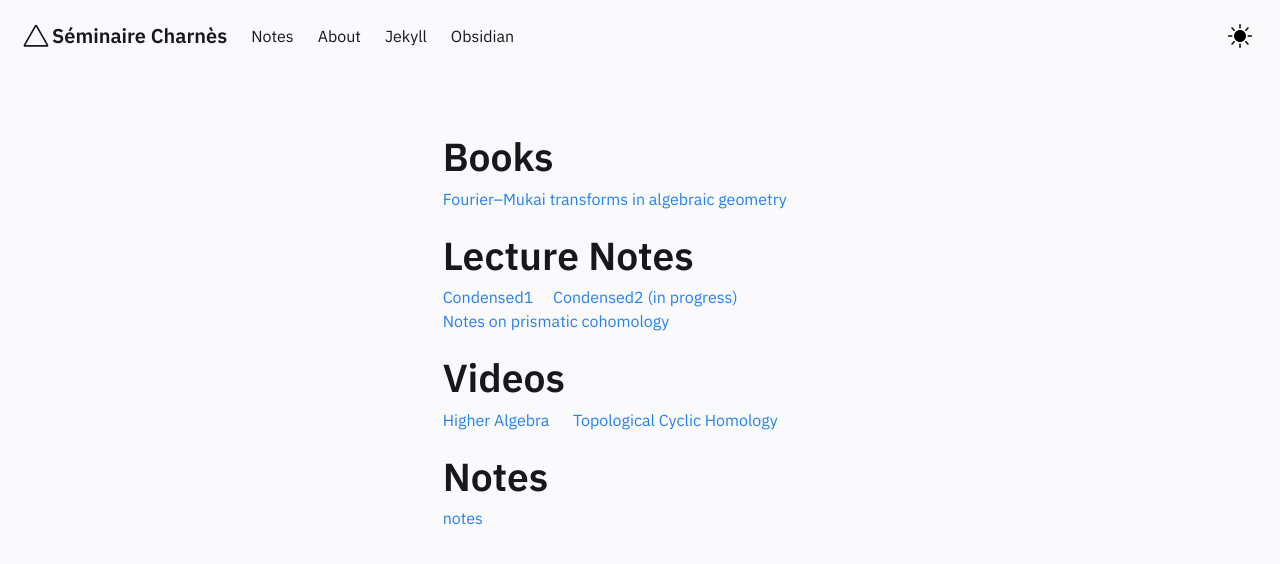
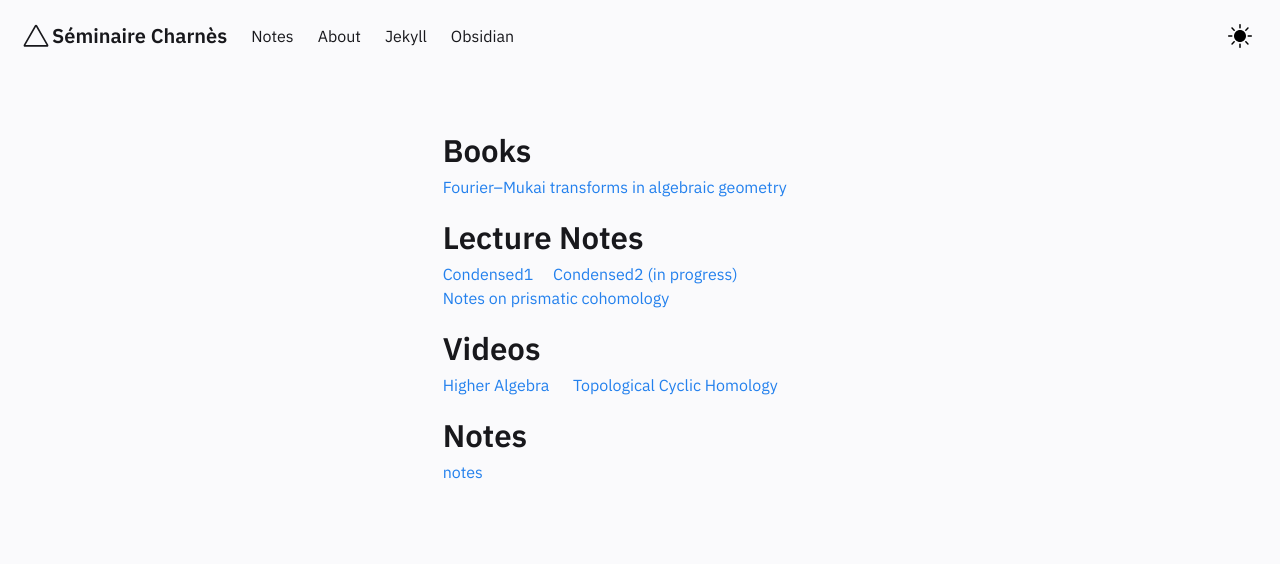
Before and after one commit to runxg/runxg.github.io, a Jekyll site: the page built from pages/index.md, in a window 1280 px wide. Shown: the top 564 px of the page. Built offline with Jekyll 4.4.1, drawn with Linux system fonts in a browser that asks for light colours.

```diff
--- a/_includes/Homepage.html
+++ b/_includes/Homepage.html
@@ -1,6 +1,6 @@
 <div class="column is-4">
     <div class="block homeblock">
-    <p><h1>Books</h1>
+    <p><h2>Books</h2>
         <details>
         <summary> <a href="https://typo.iwr.uni-heidelberg.de/fileadmin/groups/arithgeo/templates/data/Judith_Ludwig/Derivierte_Kategorien/H.pdf">
             Fourier–Mukai transforms in algebraic geometry </a> </summary>
@@ -11,7 +11,7 @@
     </p>
 
     <p>
-    <h1>Lecture Notes</h1>
+    <h2>Lecture Notes</h2>
     <a href="https://www.math.uni-bonn.de/people/scholze/Condensed.pdf">Condensed1 </a>
     &emsp;<a href="https://people.mpim-bonn.mpg.de/scholze/Complex.pdf">Condensed2 (in progress) </a>
     <br><a href="https://kskedlaya.org/prismatic/prismatic.html">Notes on prismatic cohomology </a>
@@ -19,7 +19,7 @@
     </p>
 
     <p>
-    <h1>Videos</h1>
+    <h2>Videos</h2>
     <a href="https://youtube.com/playlist?list=PLsmqTkj4MGTDenpj574aSvIRBROwCugoB">
             Higher Algebra </a>
     &emsp;
@@ -28,7 +28,7 @@
     </p>
 
     <p>
-    <h1>Notes</h1>
+    <h2>Notes</h2>
     <a href="../notes">notes </a>
     </p>
 
```
